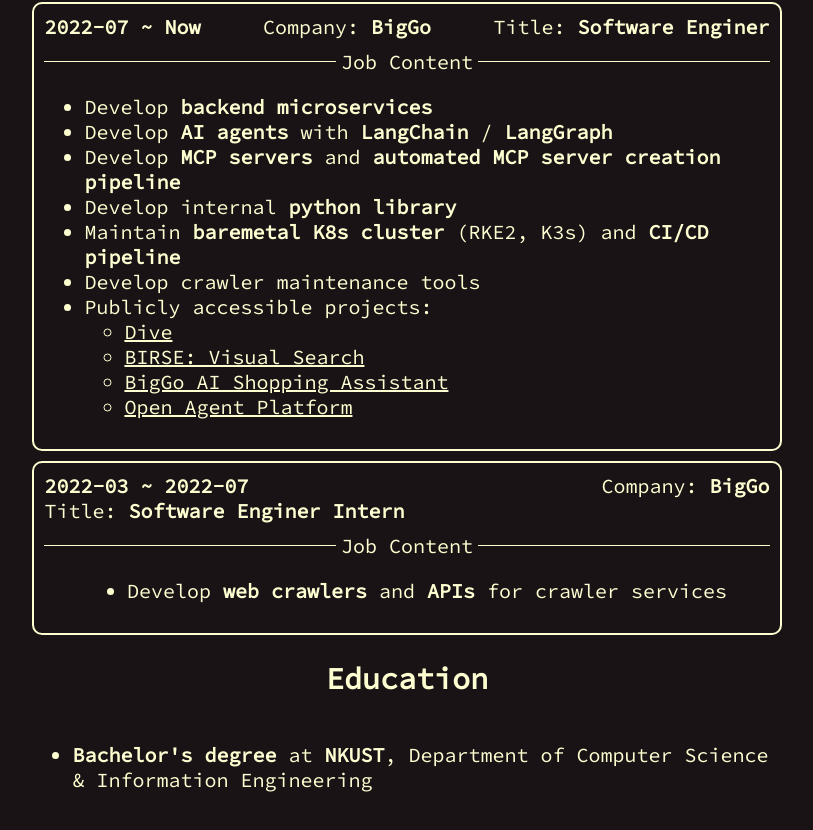
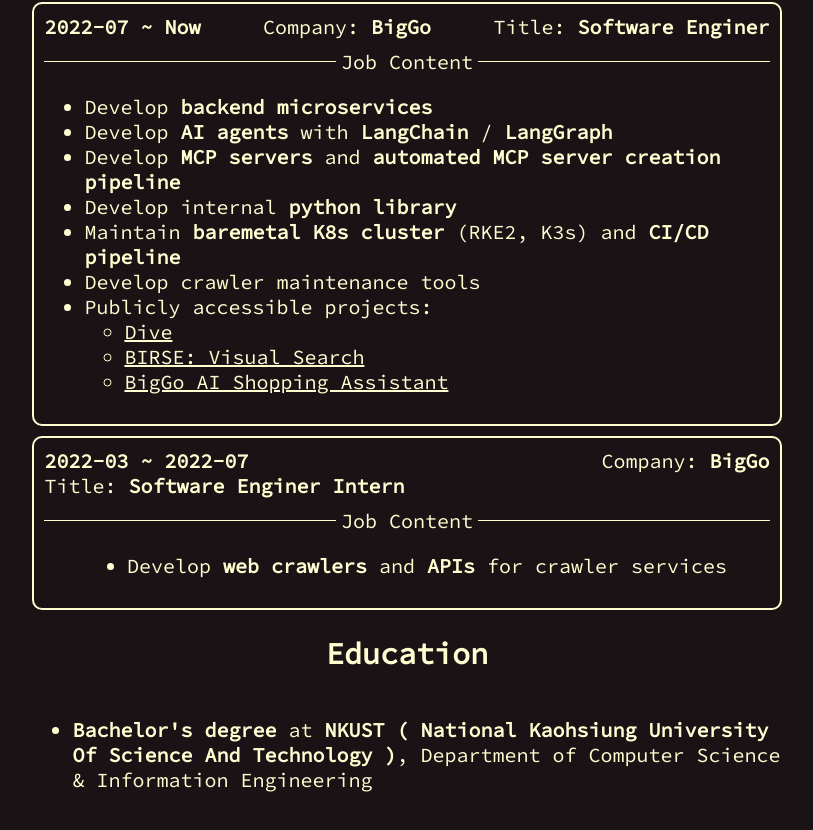
Before and after one commit to AlexFangSW/PersonalWebsite, a Next.js app: page /experience in a window 1280 px wide. Shown: the part 1054-1884 px from the top of the page, without its empty margins (233-1046 px from the left). Built offline with nearby package versions, Linux system fonts and the light colour scheme.

Commit message:
chore: adjust education and experiences

```diff
--- a/src/app/(tabs)/experience/page.tsx
+++ b/src/app/(tabs)/experience/page.tsx
@@ -18,8 +18,11 @@
       <SectionTitle title="Education" />
       <ul>
         <li>
-          <b>Bachelor's degree</b> at <b>NKUST</b>, Department of Computer
-          Science & Information Engineering
+          <b>Bachelor's degree</b> at{" "}
+          <b>
+            NKUST ( National Kaohsiung University Of Science And Technology )
+          </b>
+          , Department of Computer Science & Information Engineering
         </li>
       </ul>
     </div>
@@ -101,12 +104,14 @@
                   <u>BigGo AI Shopping Assistant</u>
                 </a>
               </li>
+              {/*
               <li>
                 <a href="https://oaphub.ai/mcp">
                   {" "}
                   <u>Open Agent Platform</u>
                 </a>
               </li>
+              */}
             </ul>
           </ul>
         </JobInfo>
```
